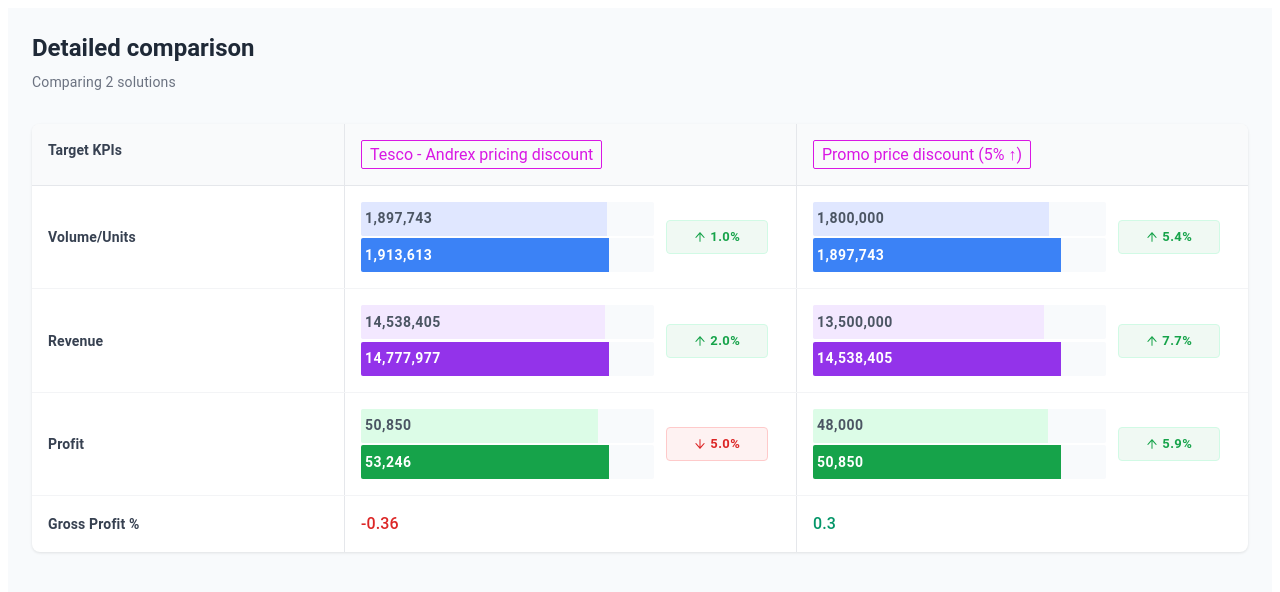
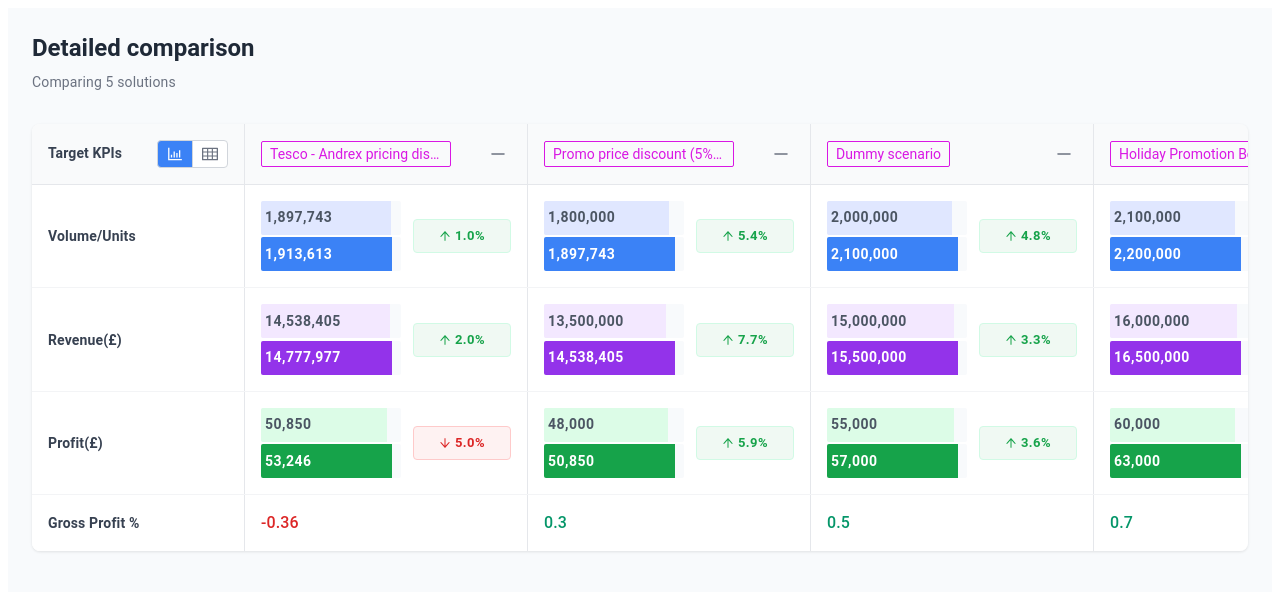
Before and after one commit to shanawarAnsari/Scenario-planner, a React (Create React App) app in the folder scenario-planner/: page / in a window 1280 px wide. Shown: the top 592 px of the page. Built offline with nearby package versions, Linux system fonts and the light colour scheme.

Commit message:
compare-scenarios

```diff
--- a/scenario-planner/src/CompareScenarios/components/BarChart.tsx
+++ b/scenario-planner/src/CompareScenarios/components/BarChart.tsx
@@ -28,7 +28,7 @@
     return () => clearTimeout(timer);
   }, []);
 
-  const maxValue = Math.max(beforeValue, afterValue) * 1.2; // Add 20% buffer for better visibility
+  const maxValue = Math.max(beforeValue, afterValue) * 1.1; // Add 20% buffer for better visibility
   const beforePercentage = (beforeValue / maxValue) * 100;
   const afterPercentage = (afterValue / maxValue) * 100;
 
@@ -41,11 +41,10 @@
   };
 
   const colors = getColorScheme();
-
   return (
     <Box sx={{ display: "flex", alignItems: "center", gap: 1.5, width: "100%" }}>
       {/* Compact Stacked Bar Chart */}
-      <Box sx={{ flex: 1, maxWidth: "70%" }}>
+      <Box sx={{ flex: 1 }}>
         {/* Before Value Bar */}
         <Box
           sx={{
@@ -120,19 +119,20 @@
             </Typography>
           </Box>
         </Box>
-      </Box>
-
+      </Box>{" "}
       {/* Percentage Change */}
       <Box
         sx={{
           display: "flex",
           alignItems: "center",
           justifyContent: "center",
-          minWidth: "100px", // Double the width from 50px to 100px
+          minWidth: "80px",
           height: "32px",
           borderRadius: 1,
           backgroundColor: isIncrease ? "#f0f9f3" : "#fef2f2",
           border: `1px solid ${isIncrease ? "#d1fae5" : "#fecaca"}`,
+          px: 1, // Reduced horizontal padding
+          ml: "auto", // Right align the chip
         }}
       >
         {" "}
--- a/scenario-planner/src/CompareScenarios/components/ComparisonTable.tsx
+++ b/scenario-planner/src/CompareScenarios/components/ComparisonTable.tsx
@@ -1,5 +1,6 @@
-import React from "react";
-import { Box, Typography } from "@mui/material";
+import React, { useState } from "react";
+import { Box, Typography, ToggleButton, ToggleButtonGroup } from "@mui/material";
+import { BarChartOutlined, TableOutlined } from "@ant-design/icons";
 import { Scenario, KPI } from "../types";
 import ScenarioHeader from "./ScenarioHeader";
 import KPIRow from "./KPIRow";
@@ -7,9 +8,25 @@
 interface ComparisonTableProps {
   scenarios: Scenario[];
   kpis: KPI[];
+  onRemoveScenario?: (index: number) => void;
 }
 
-const ComparisonTable: React.FC<ComparisonTableProps> = ({ scenarios, kpis }) => {
+const ComparisonTable: React.FC<ComparisonTableProps> = ({
+  scenarios,
+  kpis,
+  onRemoveScenario,
+}) => {
+  const [viewMode, setViewMode] = useState<"chart" | "data">("chart");
+
+  const handleViewModeChange = (
+    event: React.MouseEvent<HTMLElement>,
+    newViewMode: "chart" | "data"
+  ) => {
+    if (newViewMode !== null) {
+      setViewMode(newViewMode);
+    }
+  };
+
   return (
     <Box
       sx={{
@@ -17,23 +34,85 @@
         borderRadius: 2,
         overflow: "hidden",
         boxShadow: "0 1px 3px rgba(0,0,0,0.1)",
+        overflowX: "auto",
+        "&::-webkit-scrollbar": {
+          height: "8px",
+        },
+        "&::-webkit-scrollbar-track": {
+          backgroundColor: "#f1f5f9",
+        },
+        "&::-webkit-scrollbar-thumb": {
+          backgroundColor: "#cbd5e1",
+          borderRadius: "4px",
+        },
+      }}
+    >
+      <Box
+        sx={{
+          minWidth: 180 + scenarios.length * 250, // Ensure minimum width for all columns
         }}
       >
         {/* Header Row */}
         <Box sx={{ display: "flex", borderBottom: "1px solid #e5e7eb" }}>
-        {/* Left Column Header */}{" "}
+          {/* Left Column Header */}
           <Box
             sx={{
-            width: 280,
+              width: 180,
+              minWidth: 180,
               p: 2,
               borderRight: "1px solid #e5e7eb",
               backgroundColor: "#f9fafb",
+              display: "flex",
+              alignItems: "center",
+              justifyContent: "space-between",
+              position: "sticky",
+              left: 0,
+              zIndex: 10,
             }}
           >
-          <Typography variant="subtitle2" fontWeight={600} sx={{ color: "#374151" }}>
+            <Typography
+              variant="subtitle2"
+              fontWeight={600}
+              sx={{ color: "#374151" }}
+            >
               Target KPIs
             </Typography>
-        </Box>
+            <ToggleButtonGroup
+              value={viewMode}
+              exclusive
+              onChange={handleViewModeChange}
+              size="small"
+              sx={{
+                height: "28px",
+                "& .MuiToggleButton-root": {
+                  border: "1px solid #d1d5db",
+                  padding: "2px",
+                  minWidth: "36px",
+                  "&.Mui-selected": {
+                    backgroundColor: "#3b82f6",
+                    color: "white",
+                    "&:hover": {
+                      backgroundColor: "#2563eb",
+                    },
+                  },
+                  "&:not(.Mui-selected)": {
+                    backgroundColor: "white",
+                    color: "#6b7280",
+                    "&:hover": {
+                      backgroundColor: "#f3f4f6",
+                    },
+                  },
+                },
+              }}
+            >
+              <ToggleButton value="chart" aria-label="chart view">
+                <BarChartOutlined style={{ fontSize: "16px" }} />
+              </ToggleButton>
+              <ToggleButton value="data" aria-label="data view">
+                <TableOutlined style={{ fontSize: "16px" }} />
+              </ToggleButton>
+            </ToggleButtonGroup>
+          </Box>{" "}
           {/* Scenario Headers */}
           {scenarios.map((scenario, index) => (
             <ScenarioHeader
@@ -41,10 +120,10 @@
               scenario={scenario}
               index={index}
               isLast={index === scenarios.length - 1}
+              onRemove={onRemoveScenario}
             />
           ))}
         </Box>
-
         {/* KPI Rows */}
         {kpis.map((kpi, kpiIndex) => (
           <KPIRow
@@ -52,8 +131,10 @@
             kpi={kpi}
             scenarios={scenarios}
             isLast={kpiIndex === kpis.length - 1}
+            viewMode={viewMode}
           />
         ))}
+      </Box>
     </Box>
   );
 };
--- a/scenario-planner/src/CompareScenarios/components/KPIRow.tsx
+++ b/scenario-planner/src/CompareScenarios/components/KPIRow.tsx
@@ -8,9 +8,10 @@
   kpi: KPI;
   scenarios: Scenario[];
   isLast: boolean;
+  viewMode: "chart" | "data";
 }
 
-const KPIRow: React.FC<KPIRowProps> = ({ kpi, scenarios, isLast }) => {
+const KPIRow: React.FC<KPIRowProps> = ({ kpi, scenarios, isLast, viewMode }) => {
   return (
     <Box
       sx={{
@@ -22,11 +23,16 @@
       {" "}
       <Box
         sx={{
-          width: 280,
-          p: 2, // Reduced from 3 to 2
+          width: 180,
+          minWidth: 180,
+          p: 2,
           borderRight: "1px solid #e5e7eb",
           display: "flex",
           alignItems: "center",
+          backgroundColor: "white",
+          position: "sticky",
+          left: 0,
+          zIndex: 5,
         }}
       >
         <Typography variant="body2" fontWeight={700} sx={{ color: "#374151" }}>
@@ -37,10 +43,9 @@
         const value = scenario.kcTotals[kpi.key];
         const displayValue = formatValue(value, kpi.unit);
         const trendValue = kpi.trendKey ? scenario.kcTotals[kpi.trendKey] : null;
-
-        // Determine if we should show a bar chart (for volume, revenue, profit)
         const showBarChart =
-          kpi.key === "uvpk" || kpi.key === "ra" || kpi.key === "pa";
+          (kpi.key === "uvpk" || kpi.key === "ra" || kpi.key === "pa") &&
+          viewMode === "chart";
         let beforeValue = 0;
 
         if (showBarChart) {
@@ -53,9 +58,9 @@
           <Box
             key={`${scenario.name}-${kpi.key}`}
             sx={{
-              flex: 1,
-              minWidth: 200,
-              p: 2, // Reduced from 3 to 2
+              width: 250, // Fixed width to match header
+              minWidth: 250, // Prevent shrinking
+              p: 2,
               borderRight:
                 index < scenarios.length - 1 ? "1px solid #e5e7eb" : "none",
               display: "flex",
@@ -65,7 +70,6 @@
               gap: showBarChart ? 1 : 0,
             }}
           >
-            {" "}
             {showBarChart ? (
               <>
                 <BarChart
@@ -82,14 +86,26 @@
                   variant="body1"
                   fontWeight={500}
                   sx={{
-                    color: value < 0 ? "#dc2626" : "#059669",
+                    color:
+                      viewMode === "data"
+                        ? "#374151"
+                        : value < 0
+                        ? "#dc2626"
+                        : "#059669",
                     fontSize: "16px",
                   }}
                 >
                   {displayValue}
                 </Typography>
                 {kpi.showTrend && trendValue !== null && (
-                  <Box sx={{ display: "flex", alignItems: "center", gap: 0.5 }}>
+                  <Box
+                    sx={{
+                      display: "flex",
+                      alignItems: "center",
+                      justifyContent: "flex-end",
+                      gap: 2,
+                    }}
+                  >
                     {getTrendIcon(trendValue)}
                     <Typography
                       variant="body2"
--- a/scenario-planner/src/CompareScenarios/components/ScenarioHeader.tsx
+++ b/scenario-planner/src/CompareScenarios/components/ScenarioHeader.tsx
@@ -1,27 +1,33 @@
 import React from "react";
-import { Box, Typography, Chip } from "@mui/material";
+import { Box, Typography, Chip, IconButton } from "@mui/material";
+import { MinusOutlined } from "@ant-design/icons";
 import { Scenario } from "../types";
 
 interface ScenarioHeaderProps {
   scenario: Scenario;
   index: number;
   isLast: boolean;
+  onRemove?: (index: number) => void;
 }
 
 const ScenarioHeader: React.FC<ScenarioHeaderProps> = ({
   scenario,
   index,
   isLast,
+  onRemove,
 }) => {
   return (
     <Box
       sx={{
-        flex: 1,
-        minWidth: 200,
+        width: 250, // Fixed width to 250px
+        minWidth: 250, // Prevent shrinking below 250px
         p: 2,
         borderRight: !isLast ? "1px solid #e5e7eb" : "none",
         backgroundColor: "#f9fafb",
         position: "relative",
+        display: "flex",
+        alignItems: "center",
+        justifyContent: "space-between",
       }}
     >
       <Chip
@@ -31,13 +37,32 @@
           borderRadius: "2px",
           borderColor: "primary.main",
           color: "primary.main",
-          fontSize: "16px",
+          fontSize: "14px",
           height: "auto",
+          maxWidth: "190px", // Leave space for the minus icon
           "& .MuiChip-label": {
             padding: "4px 8px",
+            whiteSpace: "nowrap",
+            overflow: "hidden",
+            textOverflow: "ellipsis",
           },
         }}
       />
+      {onRemove && (
+        <IconButton
+          size="small"
+          onClick={() => onRemove(index)}
+          sx={{
+            color: "#6b7280",
+            "&:hover": {
+              color: "#dc2626",
+              backgroundColor: "#fef2f2",
+            },
+          }}
+        >
+          <MinusOutlined style={{ fontSize: "16px" }} />
+        </IconButton>
+      )}
     </Box>
   );
 };
--- a/scenario-planner/src/CompareScenarios/config.ts
+++ b/scenario-planner/src/CompareScenarios/config.ts
@@ -9,14 +9,14 @@
     trendKey: "vpkd_per",
   },
   {
-    label: "Revenue",
+    label: "Revenue(£)",
     key: "ra",
     unit: "",
     showTrend: true,
     trendKey: "rd_per",
   },
   {
-    label: "Profit",
+    label: "Profit(£)",
     key: "pa",
     unit: "",
     showTrend: true,
--- a/scenario-planner/src/CompareScenarios/data.ts
+++ b/scenario-planner/src/CompareScenarios/data.ts
@@ -31,4 +31,49 @@
       gp_per: 0.3,
     },
   },
+  {
+    name: "Dummy scenario",
+    kcTotals: {
+      vpk: 2000000,
+      uvpk: 2100000,
+      vpkd_per: 4.8,
+      rb: 15000000,
+      ra: 15500000,
+      rd_per: 3.3,
+      pb: 55000,
+      pa: 57000,
+      pd_per: 3.6,
+      gp_per: 0.5,
+    },
+  },
+  {
+    name: "Holiday Promotion Boost",
+    kcTotals: {
+      vpk: 2100000,
+      uvpk: 2200000,
+      vpkd_per: 4.5,
+      rb: 16000000,
+      ra: 16500000,
+      rd_per: 3.1,
+      pb: 60000,
+      pa: 63000,
+      pd_per: 5,
+      gp_per: 0.7,
+    },
+  },
+  {
+    name: "New Product Launch",
+    kcTotals: {
+      vpk: 1750000,
+      uvpk: 1800000,
+      vpkd_per: 2.9,
+      rb: 14000000,
+      ra: 14200000,
+      rd_per: 1.4,
+      pb: 52000,
+      pa: 54000,
+      pd_per: 3.8,
+      gp_per: 0.2,
+    },
+  },
 ];
--- a/scenario-planner/src/CompareScenarios/index.tsx
+++ b/scenario-planner/src/CompareScenarios/index.tsx
@@ -6,15 +6,23 @@
 import ComparisonTable from "./components/ComparisonTable";
 
 const ScenarioComparison: React.FC = () => {
-  const [scenariosToCompare] = useState(mockScenarios);
+  const [scenariosToCompare, setScenariosToCompare] = useState(mockScenarios);
+
+  const handleRemoveScenario = (index: number) => {
+    setScenariosToCompare((prev) => prev.filter((_, i) => i !== index));
+  };
 
   return (
     <Box sx={{ padding: 3, backgroundColor: "#f8fafc", minHeight: "100vh" }}>
       <ComparisonHeader
         title="Detailed comparison"
-        subtitle={`Comparing ${mockScenarios.length} solutions`}
+        subtitle={`Comparing ${scenariosToCompare.length} solutions`}
       />
-      <ComparisonTable scenarios={scenariosToCompare} kpis={kpis} />
+      <ComparisonTable
+        scenarios={scenariosToCompare}
+        kpis={kpis}
+        onRemoveScenario={handleRemoveScenario}
+      />
     </Box>
   );
 };
```
Lines whose indentation alone changed are shown as unchanged.
